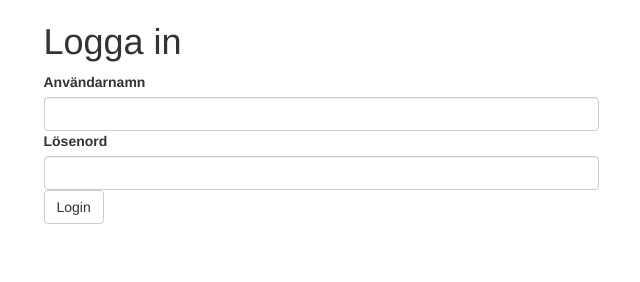
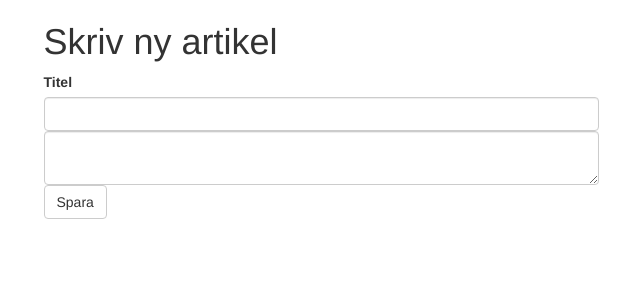
Before and after one commit to JonasJR/blomstermala, a PHP site: page /admin.php in a window 1280 px wide. Shown: the part 18-300 px from the top of the page, without its empty margins (319-959 px from the left). Run offline with PHP 8.4, Linux system fonts and the light colour scheme; the visitor is signed in with stand-in values (Sample User, id 1); data that the repository does not hold is empty; some libraries are stand-ins or nearby versions.

Commit message:
under construction admin.php

```diff
--- a/admin.php
+++ b/admin.php
@@ -37,8 +37,23 @@
   </head>
   <body>
     <div class="container">
+    <?php if(isset($_SESSION['id'])): ?>
       <div class="row">
         <div class="col-md-6 col-md-offset-3">
+          <h1>Skriv ny artikel</h1>
+          <form method="post" action="" class="form-group">
+            <label for="title">Titel</label>
+            <input type="text" name="title" class="form-control">
+            <textarea name="content" class="form-control"></textarea>
+            <button type="submit" class="btn btn-default">Spara</button>
+          </form>
+        </div>
+      </div>
+      <div class="row">
+        <div class="col-md-6 col-md-offset-3">
+        </div>
+      </div>
+    <?php else: ?>
       <h1>Logga in</h1>
         <?php
           if(isset($error)) {
@@ -54,6 +69,7 @@
           </form>
         </div>
       </div>
+    <?php endif ?>
     </div>
 
     <!-- jQuery (necessary for Bootstrap's JavaScript plugins) -->
```
Lines whose indentation alone changed are shown as unchanged.
